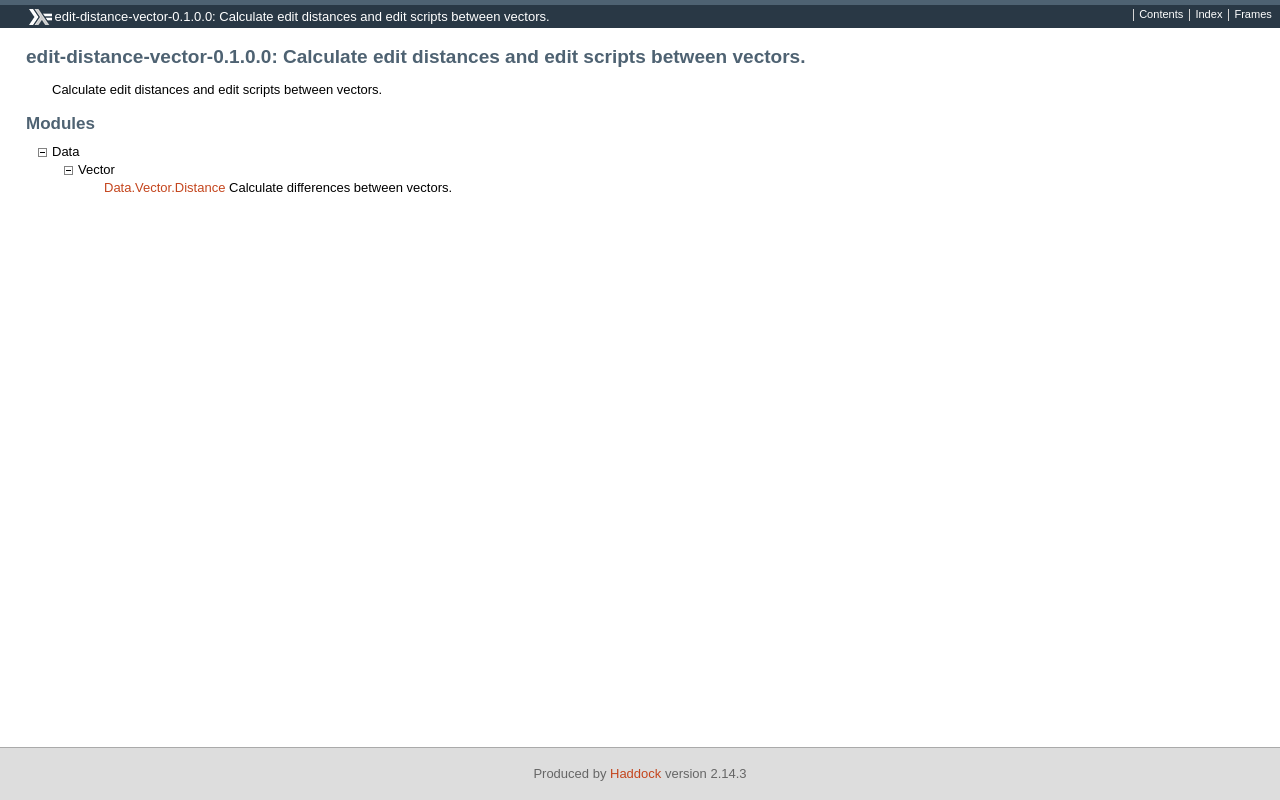
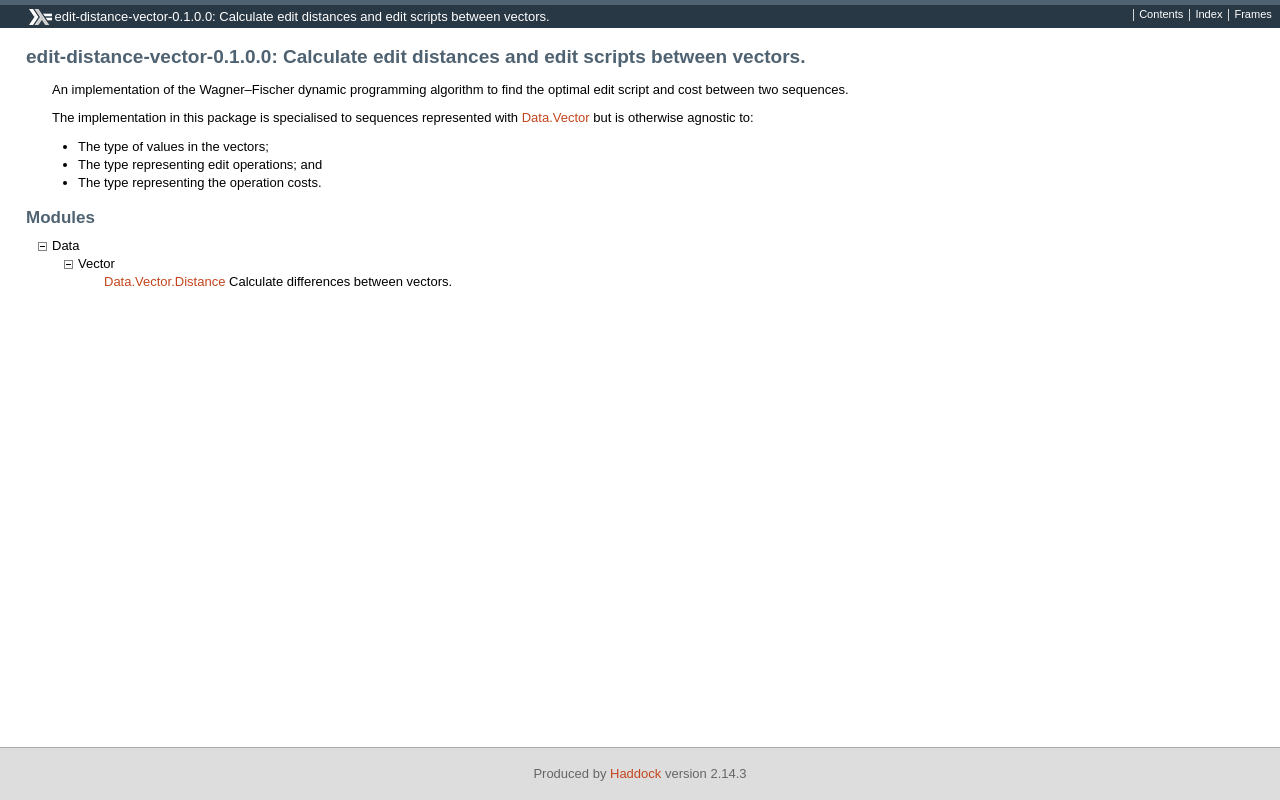
Before and after one commit to thsutton/edit-distance-vector, a plain HTML site: page index.html in a window 1280 px wide. Drawn offline with Linux system fonts and the light colour scheme.

Commit message:
Better description

```diff
--- a/index.html
+++ b/index.html
@@ -1,4 +1,6 @@
 <!DOCTYPE html PUBLIC "-//W3C//DTD XHTML 1.0 Transitional//EN" "http://www.w3.org/TR/xhtml1/DTD/xhtml1-transitional.dtd"><html xmlns="http://www.w3.org/1999/xhtml"><head><meta http-equiv="Content-Type" content="text/html; charset=UTF-8" /><title>edit-distance-vector-0.1.0.0: Calculate edit distances and edit scripts between vectors.</title><link href="ocean.css" rel="stylesheet" type="text/css" title="Ocean" /><script src="haddock-util.js" type="text/javascript"></script><script type="text/javascript">//<![CDATA[
 window.onload = function () {pageLoad();};
 //]]>
-</script></head><body><div id="package-header"><ul class="links" id="page-menu"><li><a href="index.html">Contents</a></li><li><a href="doc-index.html">Index</a></li></ul><p class="caption">edit-distance-vector-0.1.0.0: Calculate edit distances and edit scripts between vectors.</p></div><div id="content"><div id="description"><h1>edit-distance-vector-0.1.0.0: Calculate edit distances and edit scripts between vectors.</h1><div class="doc"><p>Calculate edit distances and edit scripts between vectors.</p></div></div><div id="module-list"><p class="caption">Modules</p><ul><li><span id="control.n.1" class="module collapser" onclick="toggleSection('n.1')">Data</span><ul id="section.n.1" class="show"><li><span id="control.n.1.1" class="module collapser" onclick="toggleSection('n.1.1')">Vector</span><ul id="section.n.1.1" class="show"><li><span class="module"><a href="Data-Vector-Distance.html">Data.Vector.Distance</a></span> Calculate differences between vectors.</li></ul></li></ul></li></ul></div></div><div id="footer"><p>Produced by <a href="http://www.haskell.org/haddock/">Haddock</a> version 2.14.3</p></div></body></html>
+</script></head><body><div id="package-header"><ul class="links" id="page-menu"><li><a href="index.html">Contents</a></li><li><a href="doc-index.html">Index</a></li></ul><p class="caption">edit-distance-vector-0.1.0.0: Calculate edit distances and edit scripts between vectors.</p></div><div id="content"><div id="description"><h1>edit-distance-vector-0.1.0.0: Calculate edit distances and edit scripts between vectors.</h1><div class="doc"><p>An implementation of the Wagner&#8211;Fischer dynamic programming algorithm to
+find the optimal edit script and cost between two sequences.</p><p>The implementation in this package is specialised to sequences represented
+with <a href="Data-Vector.html">Data.Vector</a> but is otherwise agnostic to:</p><ul><li>The type of values in the vectors;</li><li>The type representing edit operations; and</li><li>The type representing the operation costs.</li></ul></div></div><div id="module-list"><p class="caption">Modules</p><ul><li><span id="control.n.1" class="module collapser" onclick="toggleSection('n.1')">Data</span><ul id="section.n.1" class="show"><li><span id="control.n.1.1" class="module collapser" onclick="toggleSection('n.1.1')">Vector</span><ul id="section.n.1.1" class="show"><li><span class="module"><a href="Data-Vector-Distance.html">Data.Vector.Distance</a></span> Calculate differences between vectors.</li></ul></li></ul></li></ul></div></div><div id="footer"><p>Produced by <a href="http://www.haskell.org/haddock/">Haddock</a> version 2.14.3</p></div></body></html>
```
